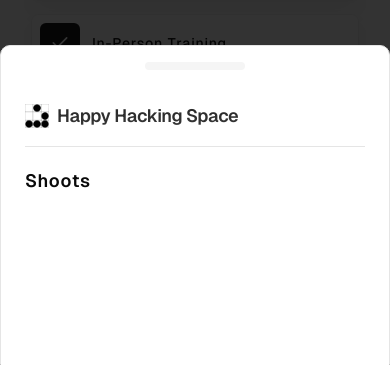
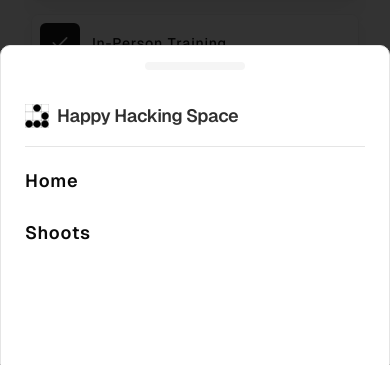
Before and after one commit to HappyHackingSpace/landing-frontend-app, a Next.js app: page / in a window 390 px wide. Both pictures are taken after a click on the button "Toggle navigation menu". Shown: the part 479-846 px from the top of the page. Built offline with nearby package versions, Linux system fonts and the light colour scheme.

Commit message:
feat: add home nav item

```diff
--- a/constants/layout.ts
+++ b/constants/layout.ts
@@ -36,7 +36,13 @@
 
 export const NAV_ITEMS = [
   {
+    label: "Home",
+    device: ["mobile"],
+    href: "/",
+  },
+  {
     label: "Shoots",
+    device: ["mobile", "desktop"],
     href: "/shoots",
   },
 ];
--- a/layouts/landing-layout/components/landing-header.tsx
+++ b/layouts/landing-layout/components/landing-header.tsx
@@ -35,13 +35,22 @@
         <div className="flex items-center gap-12">
           <NavigationMenu>
             <NavigationMenuList>
-              {NAV_ITEMS.map((item) => (
-                <Link key={item.label} legacyBehavior passHref href={item.href}>
-                  <NavigationMenuLink className={navigationMenuTriggerStyle()}>
+              {NAV_ITEMS.filter((item) => item.device.includes("desktop")).map(
+                (item) => (
+                  <Link
+                    key={item.label}
+                    legacyBehavior
+                    passHref
+                    href={item.href}
+                  >
+                    <NavigationMenuLink
+                      className={navigationMenuTriggerStyle()}
+                    >
                       {item.label}
                     </NavigationMenuLink>
                   </Link>
-              ))}
+                )
+              )}
             </NavigationMenuList>
           </NavigationMenu>
           <ThemeSwitcher />
@@ -59,11 +68,7 @@
           </DrawerTrigger>
           <DrawerContent className="min-h-80">
             <div className="grid gap-4 p-6 pt-8">
-              <DrawerClose asChild>
-                <Link
-                  href="/"
-                  className="flex items-center gap-2 border-b pb-4"
-                >
+              <div className="flex items-center gap-2 border-b pb-4">
                 <Image
                   src="/assets/hhs.avif"
                   width={24}
@@ -79,10 +84,10 @@
                 >
                   {SITE_TITLE}
                 </GradientHeading>
-                </Link>
-              </DrawerClose>
+              </div>
 
-              {NAV_ITEMS.map((item) => (
+              {NAV_ITEMS.filter((item) => item.device.includes("mobile")).map(
+                (item) => (
                   <DrawerClose asChild key={item.label}>
                     <Link
                       className="flex w-full items-center py-1 text-lg font-semibold"
@@ -91,7 +96,8 @@
                       {item.label}
                     </Link>
                   </DrawerClose>
-              ))}
+                )
+              )}
             </div>
           </DrawerContent>
         </Drawer>
```
Lines whose indentation alone changed are shown as unchanged.
